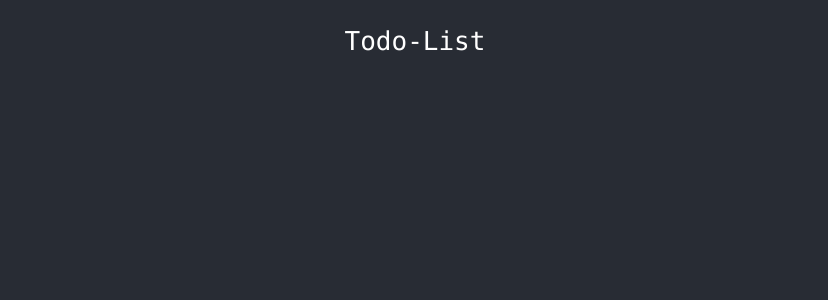
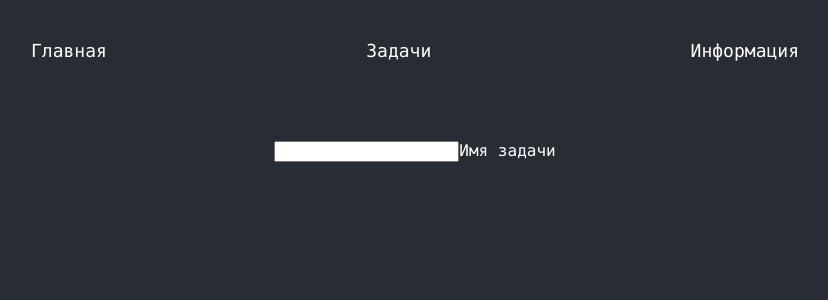
Before and after one commit to anclaev/todo, a React (Create React App) app: page / in a window 1280 px wide. Shown: the top 300 px of the page, without its empty margins (225-1053 px from the left). Built offline with nearby package versions, Linux system fonts and the light colour scheme.

Commit message:
Компонент навигации.

```diff
--- a/public/index.html
+++ b/public/index.html
@@ -7,7 +7,7 @@
     <meta name="theme-color" content="#000000" />
     <meta name="description" content="Todo App on React & TypeScript." />
     <link rel="apple-touch-icon" href="%PUBLIC_URL%/logo192.png" />
-    <title>Todo List</title>
+    <title>Todo</title>
   </head>
   <body>
     <div id="container"></div>
--- a/src/App.tsx
+++ b/src/App.tsx
@@ -1,11 +1,12 @@
-const App = () => {
+import Navbar from './components/Navbar/Navbar'
+import Todo from './components/Todo/Todo'
+
+const App: React.FC = () => {
   return (
     <>
-      <header className="App-header">
-        <p>Todo-List</p>
-      </header>
+      <Navbar />
+      <Todo />
     </>
   )
 }
-
 export default App
--- /dev/null
+++ b/src/components/Navbar/Navbar.module.sass
@@ -0,0 +1,60 @@
+.n
+    padding: 40px 0px
+    width: 80%
+    max-width: 768px
+
+.w
+    display: flex
+    justify-content: space-between
+
+.i
+    position: relative
+    cursor: pointer
+    margin-right: 20px
+    list-style-type: none
+    font-size: 18px
+
+    &:last-child
+        margin-right: 0
+
+    &:after
+        content: ''
+        display: block
+        position: absolute
+
+        left: 50%
+        bottom: -10px
+        transform: translateX(-50%)
+
+        width: 0px
+        height: 1px
+
+        background: cyan
+        transition: .3s
+
+    &:hover
+        &:after
+            width: 100%
+
+.current
+    &:after
+        width: 100%
+
+@media (max-width: 576px)
+    .i
+        font-size: 14px
+
+@media (max-width: 320px)
+    .n
+        padding: 30px 0
+
+    .w
+        flex-direction: column
+        align-items: center
+
+    .i
+        margin-right: 0
+        margin-bottom: 20px
+
+        &:last-of-type
+            margin-bottom: 0
--- /dev/null
+++ b/src/components/Navbar/Navbar.tsx
@@ -0,0 +1,13 @@
+import s from './Navbar.module.sass'
+
+const Navbar: React.FC = () => (
+  <nav className={s.n}>
+    <ul className={s.w}>
+      <li className={s.i}>Главная</li>
+      <li className={s.i}>Задачи</li>
+      <li className={s.i}>Информация</li>
+    </ul>
+  </nav>
+)
+
+export default Navbar
--- /dev/null
+++ b/src/components/Todo/Todo.module.sass
@@ -0,0 +1 @@
+.f
--- /dev/null
+++ b/src/components/Todo/Todo.tsx
@@ -0,0 +1,11 @@
+import s from './Todo.module.sass'
+
+const Todo: React.FC = () => (
+  <div className={s.f}>
+    <input type="text" id="title" className={s.i} />
+    <label htmlFor="title" className={s.l}>
+      Имя задачи
+    </label>
+  </div>
+)
+export default Todo
--- a/src/index.sass
+++ b/src/index.sass
@@ -1,16 +1,21 @@
-body
+*
+  box-sizing: border-box
+
+body, ul
   margin: 0
+  padding: 0
+
+nav
+  margin-bottom: 40px
 
 #container
   display: flex
   flex-direction: column
 
   align-items: center
-
   min-height: 100vh
 
   font-family: source-code-pro, Menlo, Monaco, Consolas, 'Courier New', monospace
-  font-size: calc(10px + 2vmin)
 
   color: white
   background-color: #282c34
```
Also changed, not shown: public/logo192.png (deleted), public/logo512.png (deleted), public/robots.txt (deleted).
